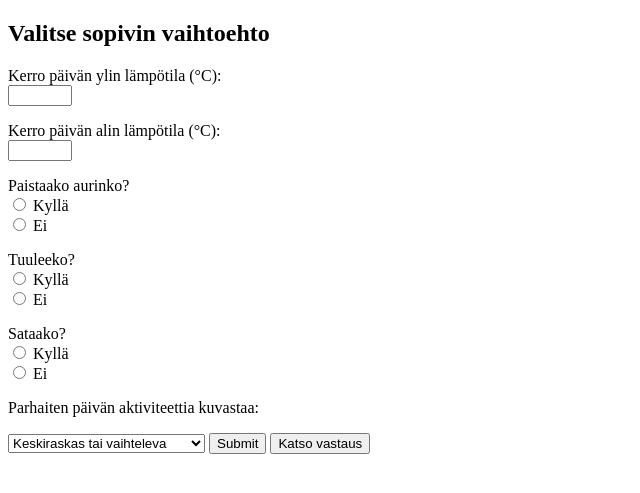
After one commit to inetar2/Tietokantasovellus, a Flask app: template templates/chooser.html in a window 1280 px wide. The commit adds this page. Shown: the top 493 px of the page, without its empty margins (0-640 px from the left). Run offline with Flask 2, Linux system fonts and the light colour scheme; the template is opened without the code that fills it, so the values that code supplies are empty.

Commit message:
update templates

```diff
--- /dev/null
+++ b/templates/chooser.html
@@ -0,0 +1,43 @@
+<!DOCTYPE html>
+<html>
+<form action="/create" method="POST">
+
+    <h2><strong>Valitse sopivin vaihtoehto</strong> </h2>
+
+    <p>Kerro päivän ylin lämpötila (°C):<br>
+    <input type="number" id="quantity" name="quantity" min="-35" max="45"></p>
+
+    <p>Kerro päivän alin lämpötila (°C):<br>
+    <input type="number" id="quantity" name="quantity" min="-35" max="45"></p>
+
+    <p>Paistaako aurinko?<br>
+    <input type="radio" id="kyllä" name="paistaako_aurinko_kyllä" value="kyllä">
+    <label for="kyllä">Kyllä</label><br>
+    <input type="radio" id="ei" name="paistaako_aurinko_ei" value="ei">
+    <label for="ei">Ei</label><br>
+
+    <p>Tuuleeko?<br>
+    <input type="radio" id="kyllä" name="tuuleeko_kyllä" value="kyllä">
+    <label for="kyllä">Kyllä</label><br>
+    <input type="radio" id="ei" name="tuuleeko_ei" value="ei">
+    <label for="ei">Ei</label><br>
+
+
+    <p>Sataako?<br>
+    <input type="radio" id="kyllä" name="sataako_kyllä" value="kyllä">
+    <label for="kyllä">Kyllä</label><br>
+    <input type="radio" id="ei" name="sataako_ei" value="ei">
+    <label for="ei">Ei</label><br>
+
+    <p>Parhaiten päivän aktiviteettia kuvastaa:</p>
+    <select id="aktiviteetti" name="aktiviteetti">
+      <option value="kevyt">Kevyt (kävely kauppaan tms.)</option>
+      <option value="vaihteleva" selected>Keskiraskas tai vaihteleva</option>
+      <option value="hiki">Hiki tulee (urheilusuoritus)</option>
+    </select>
+    <input type="submit">
+
+
+<input type="submit" value="Katso vastaus">
+</form>
+</html>
```
Also changed, not shown: templates/new.html (deleted, +0 -16 lines), templates/result.html (indentation only).
